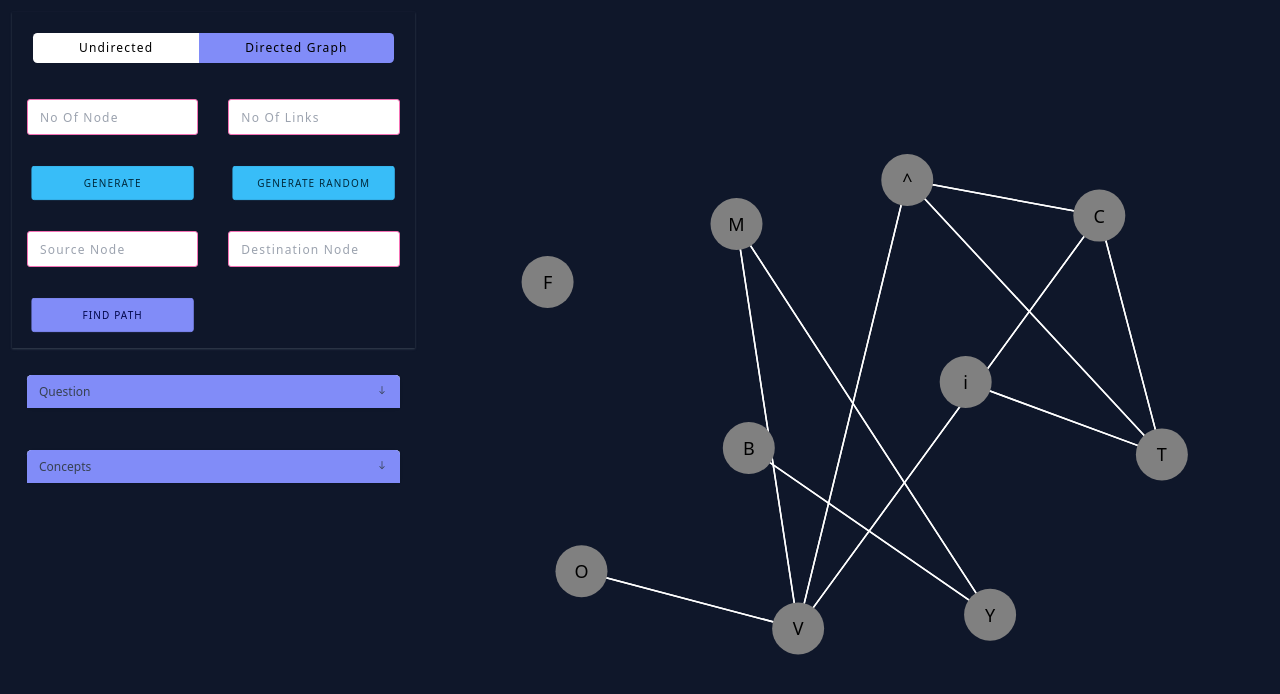
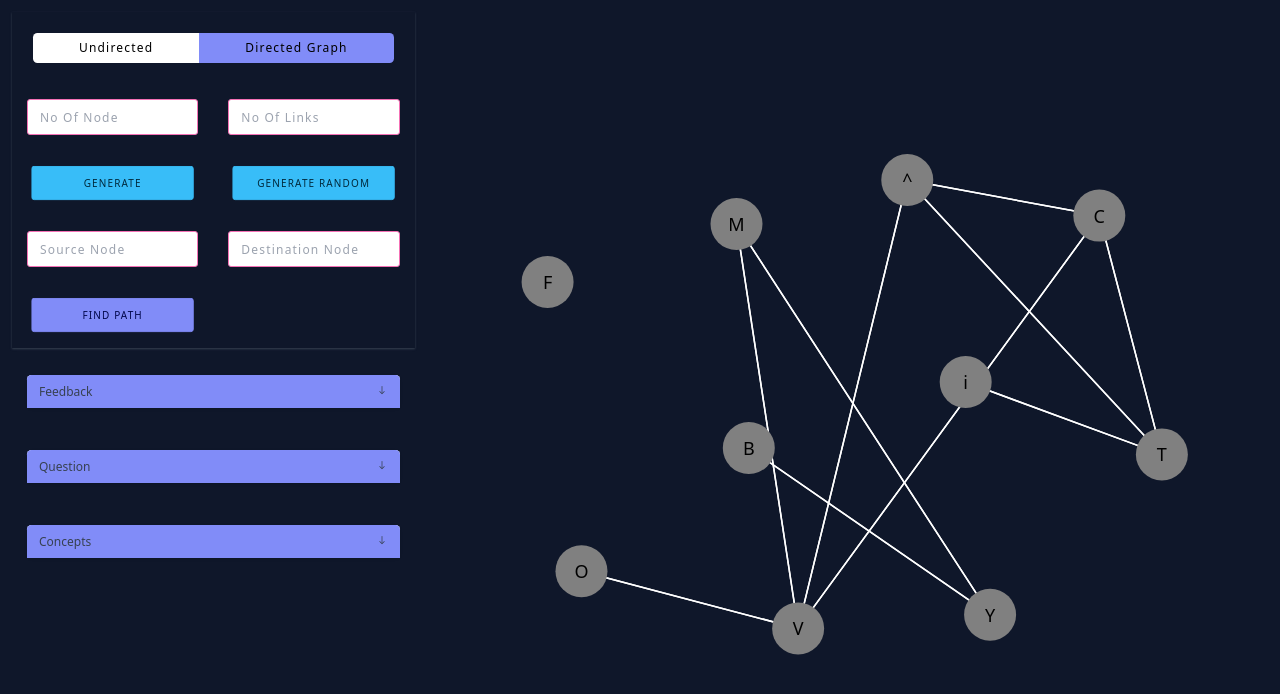
Before and after one commit to Aashray446/RandomSearchAlgo, a React (Vite) app: page / in a window 1280 px wide. Shown: the top 694 px of the page. Built offline with nearby package versions, Linux system fonts and the light colour scheme.

Commit message:
<Feat> : [Feedback Component]

```diff
--- /dev/null
+++ b/src/components/feedback.jsx
@@ -0,0 +1,27 @@
+import { useEffect } from "react";
+import useFeedback from "../hooks/useFeedback";
+import { Accordion } from "./mini/accordion";
+
+export default function FeedbackComponent() {
+
+    const feedbackDetails = useFeedback();
+
+    useEffect(() => {
+
+    }, [feedbackDetails]);
+
+    return (
+        <div className="p-5 bg-base-100 m-4" >
+            <Accordion title="Feedback">
+                {feedbackDetails.map((feedback, index) => {
+                    return (
+                        <div key={index}>
+                            <p>{feedback}</p>
+                        </div>
+                    )
+                }
+                )}
+            </Accordion>
+        </div >
+    );
+}
--- a/src/experiments/randomSearch.js
+++ b/src/experiments/randomSearch.js
@@ -1,3 +1,13 @@
+const event = new CustomEvent('randomSearch')
+export const feedbackDetails = [];
+
+
+const updatefeedBack = (command) => {
+    feedbackDetails.push(command);
+    window.dispatchEvent(event);
+}
+
+
 export const generateDirectedNodesAndLinks = function (noOfNodes, noOfLinks) {
 
     let nodes = [];
@@ -66,6 +76,7 @@ export const generateUndirectedNodesAndLinks = function (noOfNodes, noOfLinks) {
 }
 
 export async function randomSearch(nodesData, linksData, startNode, targetNode) {
+    feedbackDetails.length = 0;
     let currentPoint = nodesData.findIndex(node => node.id === startNode);
     nodesData[currentPoint].startNode = true;
     let targetIndex = nodesData.findIndex(node => node.id === targetNode);
@@ -74,6 +85,9 @@ export async function randomSearch(nodesData, linksData, startNode, targetNode)
 
     while (!pathFound) {
         path.push(nodesData[currentPoint].id);
+
+        updatefeedBack("Selected the source node: " + nodesData[currentPoint].id);
+
         nodesData[currentPoint].active = true;
         await new Promise(resolve => setTimeout(resolve, 1500));
         if (currentPoint === targetIndex) {
@@ -82,8 +96,10 @@ export async function randomSearch(nodesData, linksData, startNode, targetNode)
             return path;
         } else {
             // Selecting the links
+            updatefeedBack("Selecting the links");
             const links = linksData.filter(link => link.source.id === nodesData[currentPoint].id);
-
+            updatefeedBack("Links selected " + links.length + " links" + " from " + nodesData[currentPoint].id);
+            await new Promise(resolve => setTimeout(resolve, 1000))
             links.map(link => link.selected = true)
             await new Promise(resolve => setTimeout(resolve, 1500))
             links.map(link => link.selected = false)
--- /dev/null
+++ b/src/hooks/useFeedback.js
@@ -0,0 +1,22 @@
+import { useState, useEffect } from "react";
+import { feedbackDetails } from "../experiments/randomSearch";
+// Custom hook
+const useFeedback = () => {
+    const [feedback, setFeedback] = useState([]);
+
+    useEffect(() => {
+        const handleFeedback = (e) => {
+            setFeedback([...feedbackDetails]);
+        };
+
+        window.addEventListener("randomSearch", handleFeedback);
+
+        return () => {
+            window.removeEventListener("randomSearch", handleFeedback);
+        };
+    }, [feedback]);
+
+    return feedback;
+}
+
+export default useFeedback;
--- a/src/pages/contolPanel.jsx
+++ b/src/pages/contolPanel.jsx
@@ -1,5 +1,6 @@
 import React from "react";
 import ControllerPanel from "../components/controllerPanel";
+import FeedbackComponent from "../components/feedback";
 import QuizPanel from "../components/quizPanel";
 import SolutionPanel from "../components/solutionPanel";
 export default function ControlPanel({ changeGraph, nodesAndLinks, changeGraphType }) {
@@ -9,7 +10,9 @@ export default function ControlPanel({ changeGraph, nodesAndLinks, changeGraphTy
     return (
         <div className="w-1/3 hidden-scroll hidden sm:block">
             <ControllerPanel changeGraphType={changeGraphType} changeGraph={changeGraph} nodesAndLinks={nodesAndLinks}></ControllerPanel>
+            <FeedbackComponent></FeedbackComponent>
             <QuizPanel></QuizPanel>
+
             <SolutionPanel></SolutionPanel>
         </div>
     );
```
